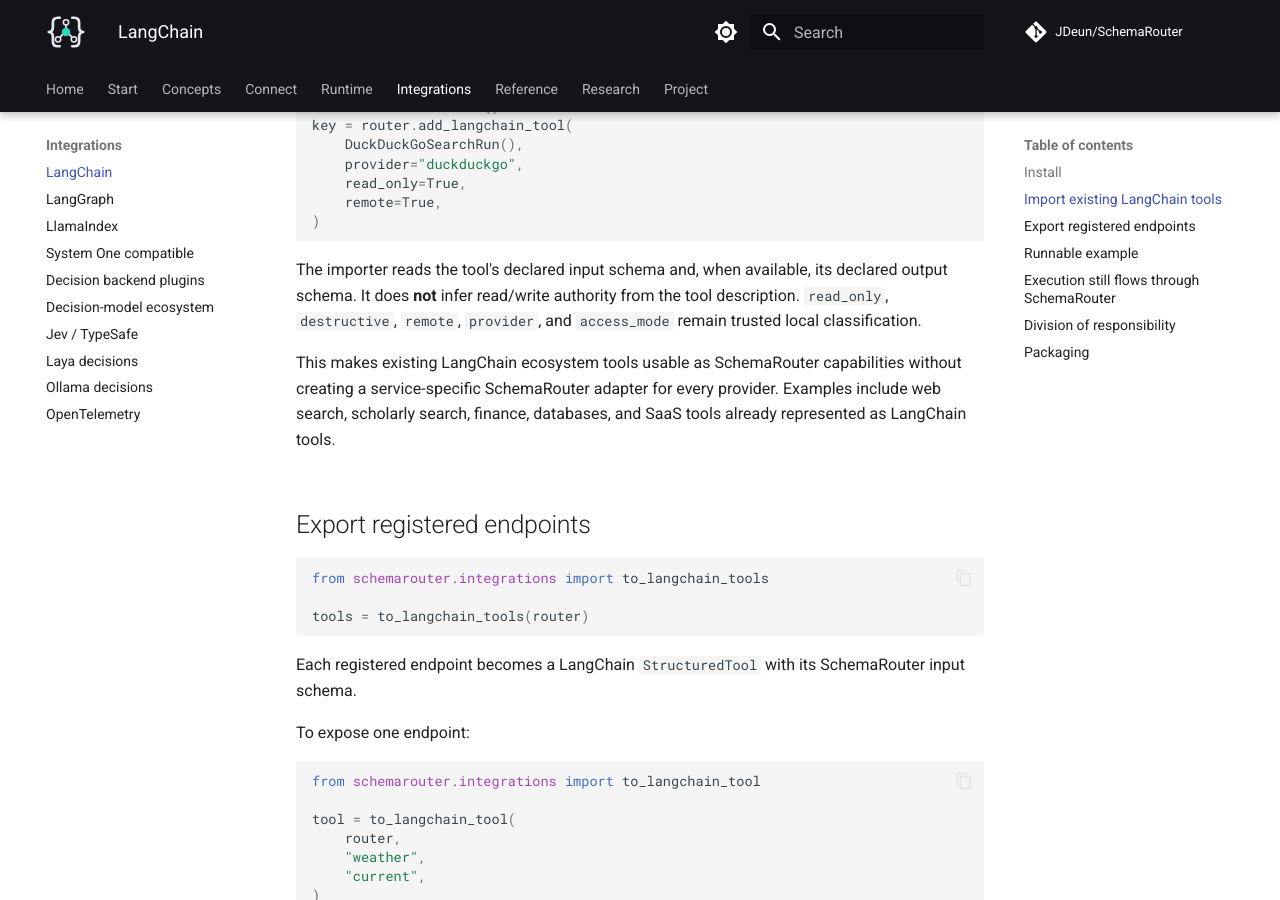
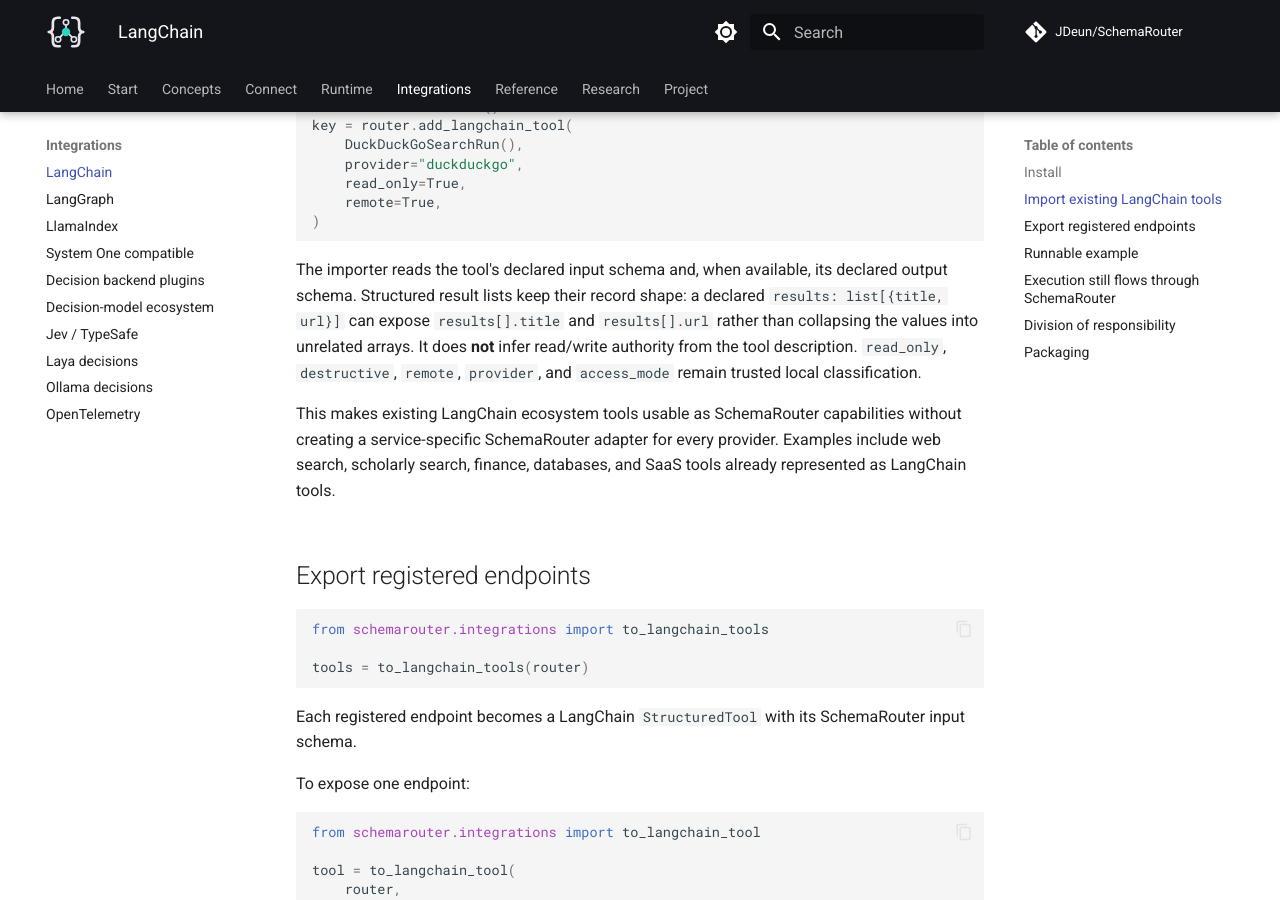
Before and after one commit to JDeun/SchemaRouter, an MkDocs documentation site: the page built from docs/integrations/langchain.md, in a window 1280 px wide and 900 px high, scrolled down 765 px. Built offline with MkDocs 1.6.1 and Material for MkDocs 9.7.7, drawn with Linux system fonts in a browser that asks for light colours; comment, search, counter and statistics services are not loaded.

Commit message:
docs: document record-preserving array fields

````diff
--- a/docs/integrations/langchain.md
+++ b/docs/integrations/langchain.md
@@ -38,6 +38,8 @@
 ```
 
 The importer reads the tool's declared input schema and, when available, its declared output schema.
+Structured result lists keep their record shape: a declared `results: list[{title, url}]` can expose
+`results[].title` and `results[].url` rather than collapsing the values into unrelated arrays.
 It does **not** infer read/write authority from the tool description. `read_only`, `destructive`,
 `remote`, `provider`, and `access_mode` remain trusted local classification.
 
````
